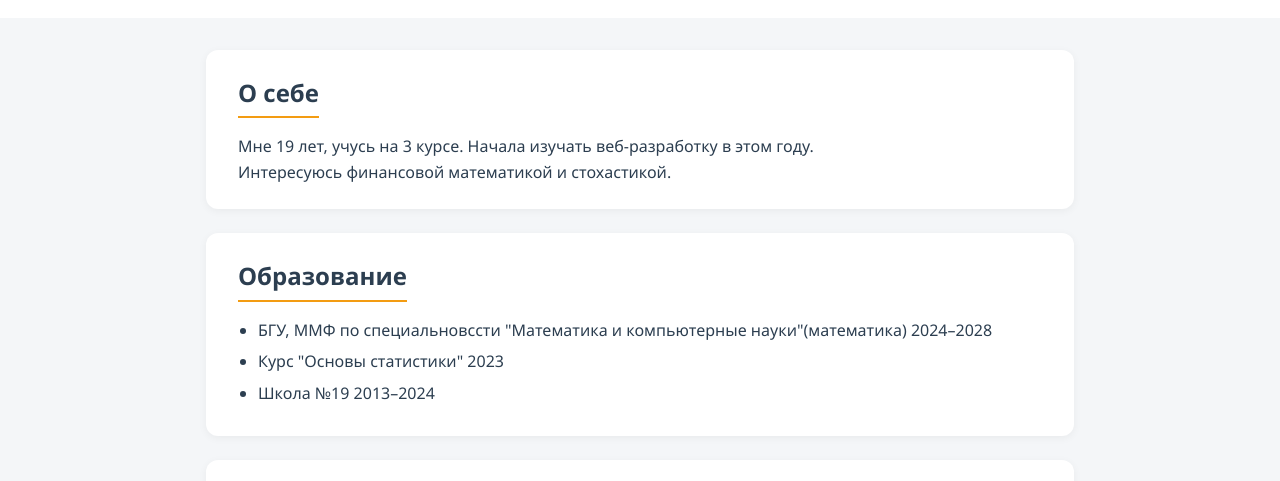
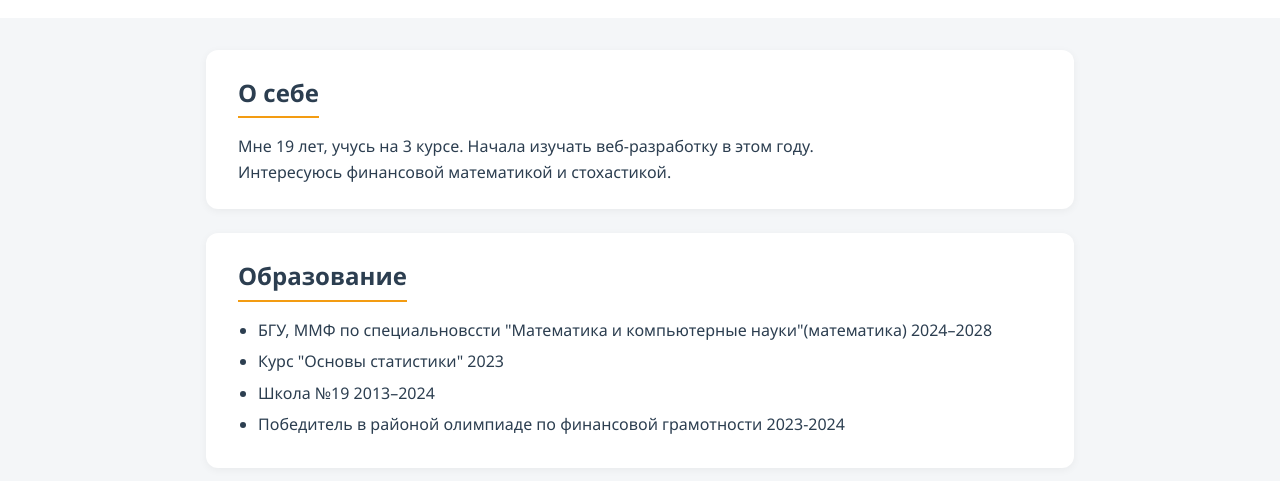
Before and after one commit to Anananiases/web-course-2026, a plain HTML site: page task1/index.html in a window 1280 px wide. Shown: the part 280-761 px from the top of the page. Drawn offline with Linux system fonts and the light colour scheme.

```diff
--- a/task1/index.html
+++ b/task1/index.html
@@ -40,6 +40,7 @@
                 <li>БГУ, ММФ по специальновссти "Математика и компьютерные науки"(математика) 2024–2028</li>
                 <li>Курс "Основы статистики" 2023</li>
                 <li>Школа №19 2013–2024</li>
+                <li>Победитель в районой олимпиаде по финансовой грамотности 2023-2024</li>
             </ul>
         </section>
 
```
